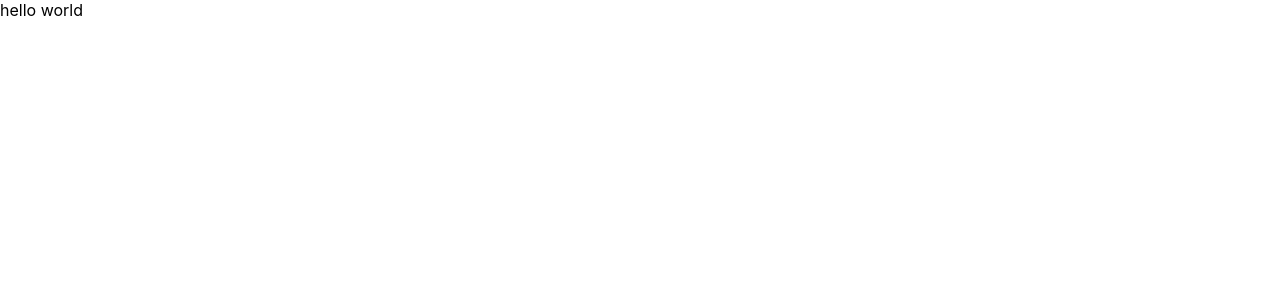
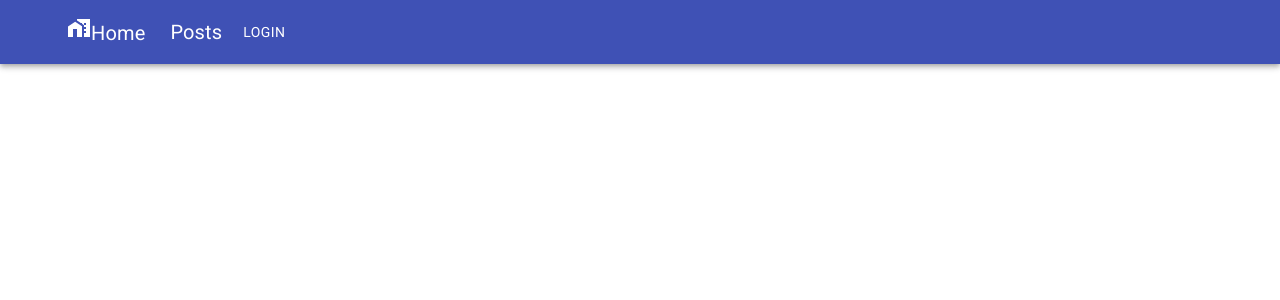
Before and after one commit to Tigran-Khanaghyan/ReactJs, a React (Create React App) app in the folder blog-with-react/: page / in a window 1280 px wide. Shown: the top 300 px of the page. Built offline with nearby package versions, Linux system fonts and the light colour scheme.

Commit message:
docs(MenuHeader): create header bar with pages

```diff
--- a/blog-with-react/public/index.html
+++ b/blog-with-react/public/index.html
@@ -2,7 +2,7 @@
 <html lang="en">
   <head>
     <meta charset="utf-8" />
-    <meta name="viewport" content="width=device-width, initial-scale=1" />
+    <meta name="viewport"content="minimum-scale=1, initial-scale=1, width=device-width"/>
     <meta name="theme-color" content="#000000" />
     <meta
       name="description"
--- a/blog-with-react/src/App.js
+++ b/blog-with-react/src/App.js
@@ -1,11 +1,10 @@
 import '@fontsource/roboto'
 import { AccessAlarm, ThreeDRotation } from '@material-ui/icons'
+import MenuHeader from './components/MenuHeader/MenuHeader'
 
 function App() {
   return (
-    <div>
-      hello world
-    </div>
+   <MenuHeader/>
 
   );
 }
--- /dev/null
+++ b/blog-with-react/src/components/MenuHeader/MenuHeader.jsx
@@ -0,0 +1,55 @@
+import React from "react";
+import { makeStyles } from "@material-ui/core/styles";
+import AppBar from "@material-ui/core/AppBar";
+import Toolbar from "@material-ui/core/Toolbar";
+import Typography from "@material-ui/core/Typography";
+import Button from "@material-ui/core/Button";
+import IconButton from "@material-ui/core/IconButton";
+import HomeWorkIcon from '@material-ui/icons/HomeWork';
+import Link from "@material-ui/core/Link";
+
+const useStyles = makeStyles((theme) => ({
+  root: {
+    flexGrow: 1,
+  },
+  menuButton: {
+    marginRight: theme.spacing(2),
+  },
+  title: {
+    margin: 10,
+    color: "white"
+  },
+  linkIcon: {
+      padding: 5
+  }
+}));
+
+export default function MenuHeader() {
+  const classes = useStyles();
+
+  return (
+    <div className={classes.root}>
+      <AppBar position="static">
+        <Toolbar>
+          <IconButton
+            edge="start"
+            className={classes.menuButton}
+            color="inherit"
+            aria-label="menu"
+          >
+          </IconButton>
+          <Typography className={classes.title}>
+            <Link className={classes.linkIcon} href="#"  variant="h6" color="inherit">
+                <HomeWorkIcon/>
+                 Home
+            </Link>
+          </Typography>
+          <Typography variant="h6" className={classes.title}>
+          <Link href="#"  variant="h6" color="inherit">Posts</Link>
+          </Typography>
+          <Button color="inherit">Login</Button>
+        </Toolbar>
+      </AppBar>
+    </div>
+  );
+}
```
